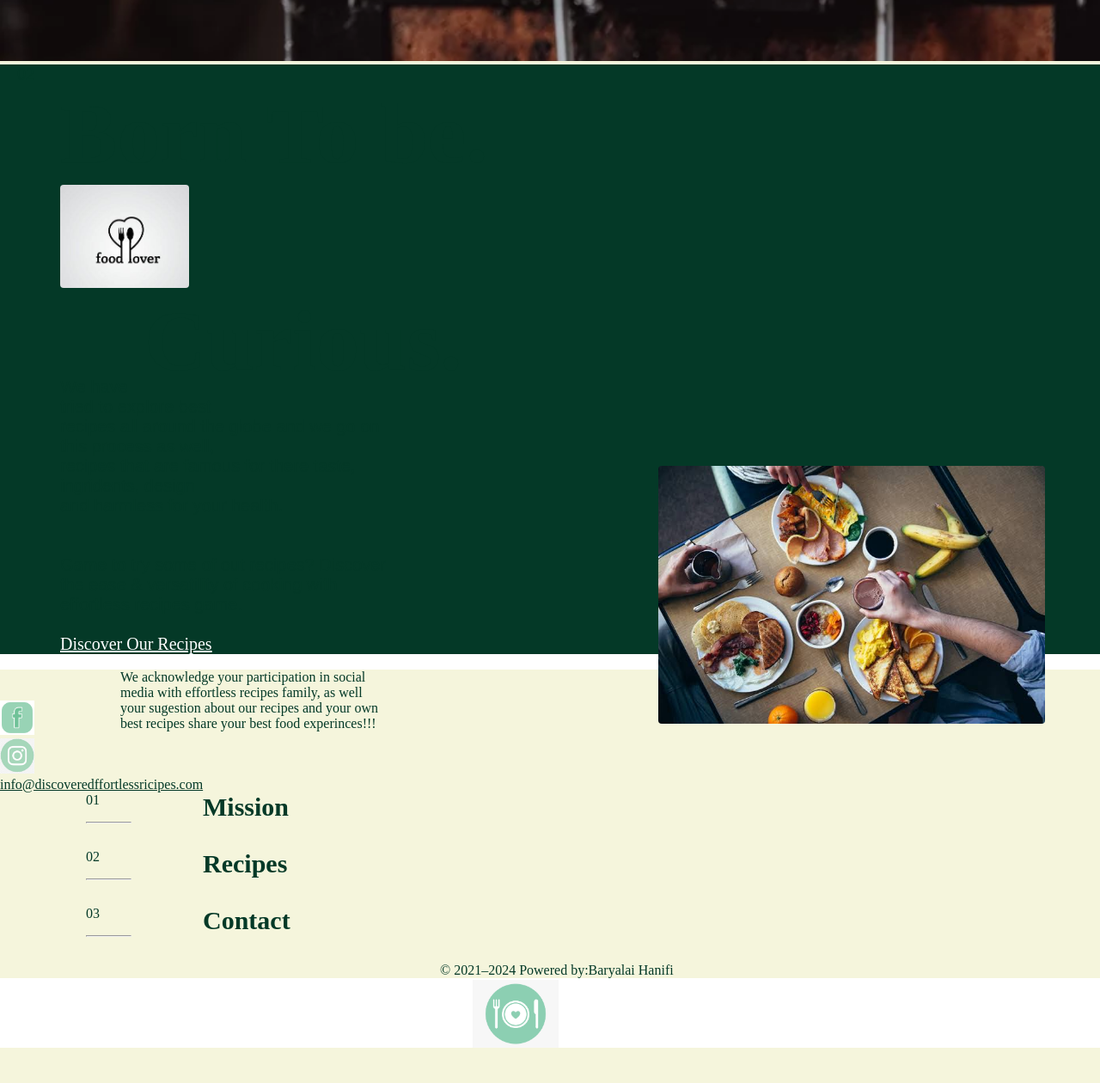
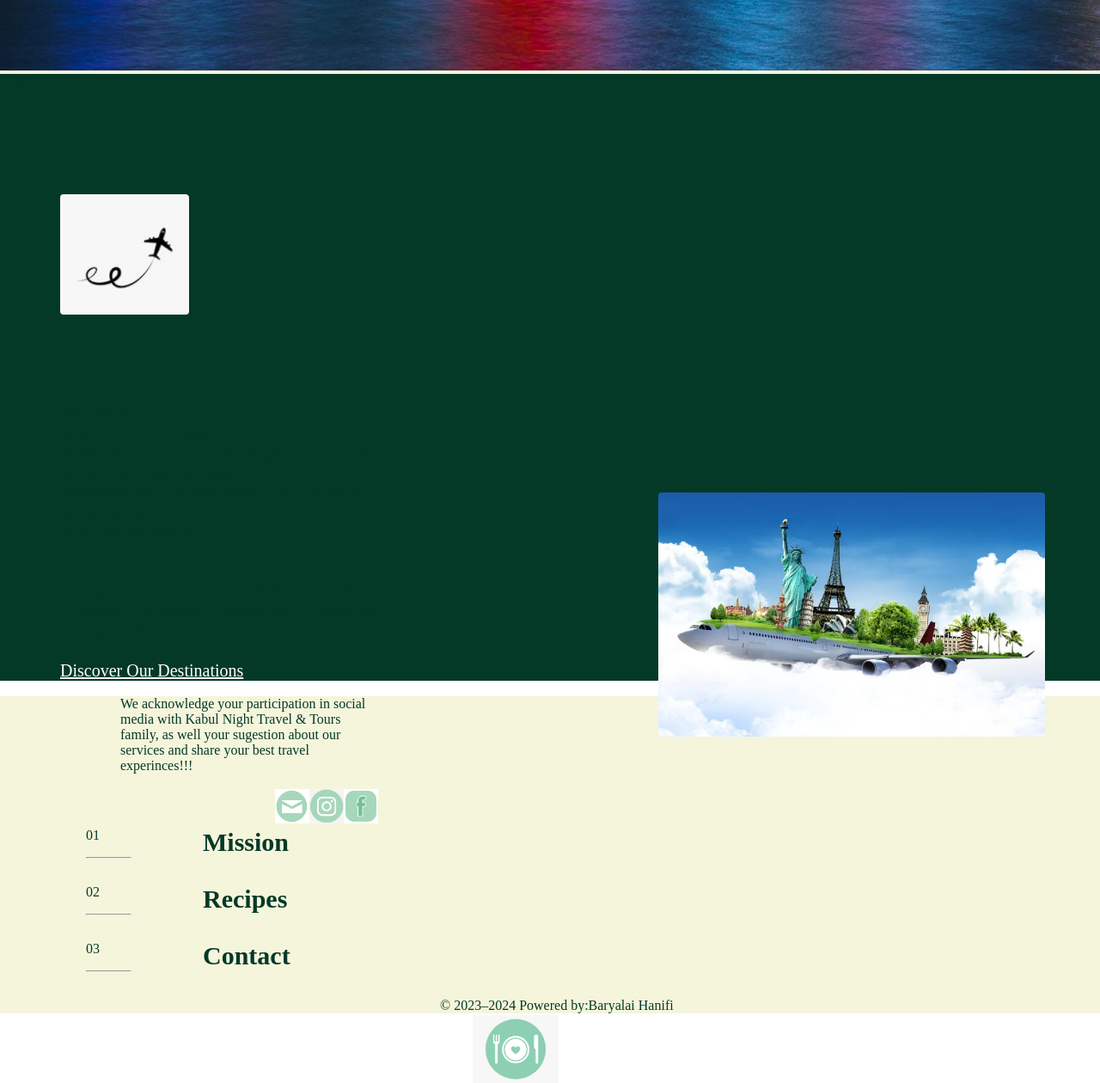
Before and after one commit to BaryalaiHanifi/KNTT, a PHP site: page /Recipe-App/ in a window 1280 px wide; the page is wider, and only the part inside the window is pictured. Shown: the part 4960-6220 px from the top of that part at 86% size. Before the commit the page ends 6179 px from the top of that part, so only its background shows below. Run offline with PHP 8.4, Linux system fonts and the light colour scheme.

Commit message:
changed header and footer

```diff
--- a/index.php
+++ b/index.php
@@ -22,8 +22,7 @@
 			<h1><small>01</small>The best travel packages for you.</h1>
 
 			<p>We have gathered best suppliers together for (travel packages ,visa & ticket) to top countries including Russia,Uman,Brazil,Iran,Pakistan,Dubai, etc.<br><br>
-		    Learn more about our mission to statrt a conscious recipes
-		    revolution.<br><br>
+		    Learn more about our mission.<br><br>
             <a href="mission.html">Discover Our mission</a>
 		    </p>
 		    <div id="img1">
@@ -33,7 +32,7 @@
 			<img src="images/section-1-2.jpg">
 		    </div>
 		    <div id="img3">
-           	<img src="images/section-1-3.webp">
+           	<img src="images/section-1-3.jpg">
             </div>
 		</section>
     </div>
@@ -42,18 +41,18 @@
     		<div id="section-two-header">
     			<small>02</small>
     			<h1>Born To be.</h1>
-    			 <img src="images/logo4.png"><h2>Curious.</h2>
-    			 <span><img src="images/messy1.jpeg"></span>
+    			 <img src="images/logo4.jpg"><h2>Curious.</h2>
+    			 <span><img src="images/messy1.webp"></span>
 
     		</div>
     		<div id="section-two-paragraph">
     		 <p>
-				We have tried to explore best<br> recipes all around the globe
-				and we go on this process as well,<br> recipes that are famous for there taste, ingridents, design<br> and harmless for your health.
+				We have tried to explore best<br> destinations all around the globe
+				and we go on this process as well,<br> destinations that are famous for position, story, design<br> and architechture.
 				<br><br><br>
-				Game to try some of out recipes? Discover the ease & versatility of cooking with effortless recipes game.
+				Game to try some of out destinations? Discover the ease & versatility of traveling with effortless process.
 				<br><br>
-				<a href="recipes.html">Discover Our Recipes</a>
+				<a href="recipes.html">Discover Our Destinations</a>
 
 
 			</p>
--- a/partiales-front/footer.php
+++ b/partiales-front/footer.php
@@ -2,16 +2,15 @@
    	<div class="container2">
    		<div id="footer">
     	<span>We acknowledge your participation in social media with
-    		effortless recipes family, as well your
-    		sugestion about our recipes and your own best recipes
-    		share your best food experinces!!!</span>
-    		<br><br>
-
-    		<a href="#"><img src="images/facebook.png"></a>
-    		<a href="#"><img src="images/insta.png"><br></a>
-    		<a href="#">info@discoveredffortlessricipes.com</a>
-    	</span>
-    	</div>
+    		Kabul Night Travel & Tours family, as well your
+    		sugestion about our services and
+    		share your best travel experinces!!!
+			<br><br>
+			<a href="#" style="float: right;"><img src="images/facebook.png"></a>
+    		<a href="#" style="float: right;"><img src="images/insta.png"></a>
+    		<a href="#" style="float: right;"><img src="images/email.JPG"></a>
+		</span>
+		</div>
    		<strong><a href="mission.php">Mission</a></strong>
    		<span>01</span>
     	<hr>
@@ -25,7 +24,7 @@
 
     	<p>&copy;
         <?php
-        $startYear = 2021;
+        $startYear = 2023;
         $currentYear = date('Y');
         if ($startYear==$currentYear) {
              echo $currentYear;
--- a/partiales-front/menu.php
+++ b/partiales-front/menu.php
@@ -4,7 +4,7 @@
 <!DOCTYPE html>
 <html>
 <head>
-	<title>Recipe Website<?php if(isset($title)){echo "&#8212;{$title}";} ?></title>
+	<title>KNTT<?php if(isset($title)){echo "&#8212;{$title}";} ?></title>
 	<link rel="stylesheet" type="text/css" href="./css/frontend.css">
 	<link rel="stylesheet" type="text/css" href="../css/backend.css">
 	<meta name="keywords" content="HTML, CSS, XML, XHTML,php,JavaScript">
@@ -19,7 +19,8 @@
             <a class="active" href="menu.php">Menu</a>
 		 </div>
 	    <div id="h3-h6-sty">
-		   <h3>Discovered<br>
-		   <p>Effortless Recipes</p></h3>
+		   <h3>Kabul Nights<br>
+		   <p>Travel & Tours</p>
+		   </h3>
 
 		</div>
```
Also changed, not shown: images/email.JPG (added), images/facebook.png, images/logo4.jpg (added), images/logo4.png (deleted), images/messy1.jpeg (deleted), images/messy1.webp (added), images/section-1-3.JPG (added).
